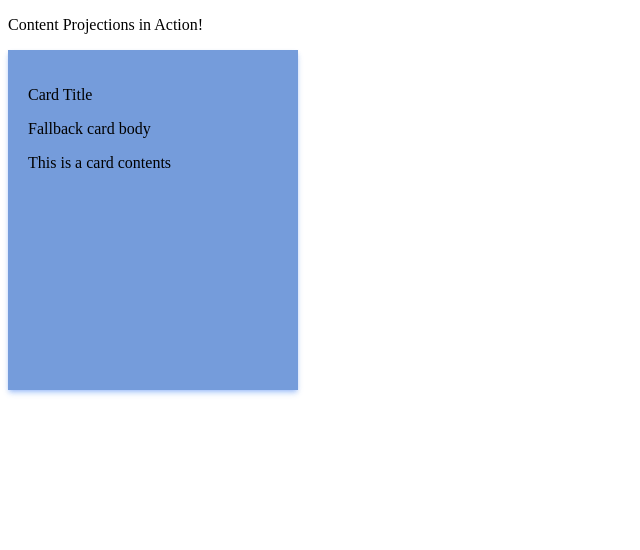
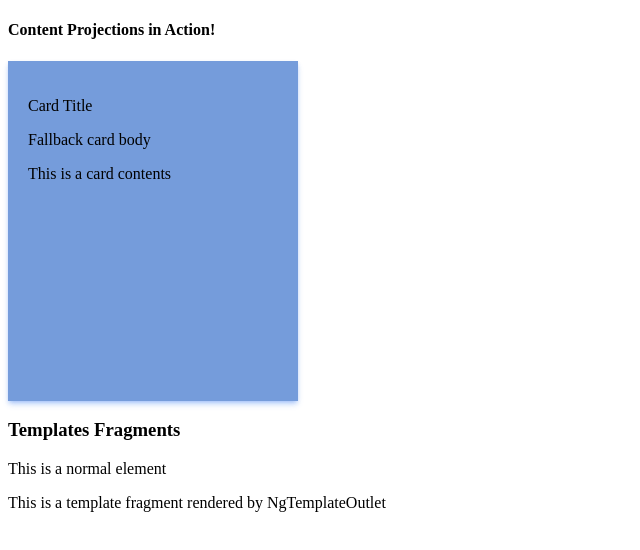
Before and after one commit to SanjidHaque/angular-template-component-playground, an Angular app: page / in a window 1280 px wide. Shown: the top 550 px of the page, without its empty margins (0-640 px from the left). Built offline with nearby package versions, Linux system fonts and the light colour scheme.

Commit message:
Render ng-template with NgTemplateOutlet

```diff
--- a/src/app/content-projection/content-projection.component.html
+++ b/src/app/content-projection/content-projection.component.html
@@ -1,9 +1,18 @@
-<p>Content Projections in Action!</p>
+<h4>Content Projections in Action!</h4>
 <!-- Using the component -->
 <custom-card>
-
+<!--ng-content is insprired by native slot element-->
 <!--  Need to add CUSTOM_ELEMENTS_SCHEMA for using multiple placeholders-->
   <card-title><p>Card Title</p></card-title>
 <!--  <card-body><p>This is a card body</p></card-body>-->
   <p>This is a card contents</p>
 </custom-card>
+
+
+<h3>Templates Fragments</h3>
+<p>This is a normal element</p>
+<ng-template #myFragment>
+  <p>This is a template fragment rendered by NgTemplateOutlet</p>
+</ng-template>
+
+<ng-container *ngTemplateOutlet="myFragment"></ng-container>
```
